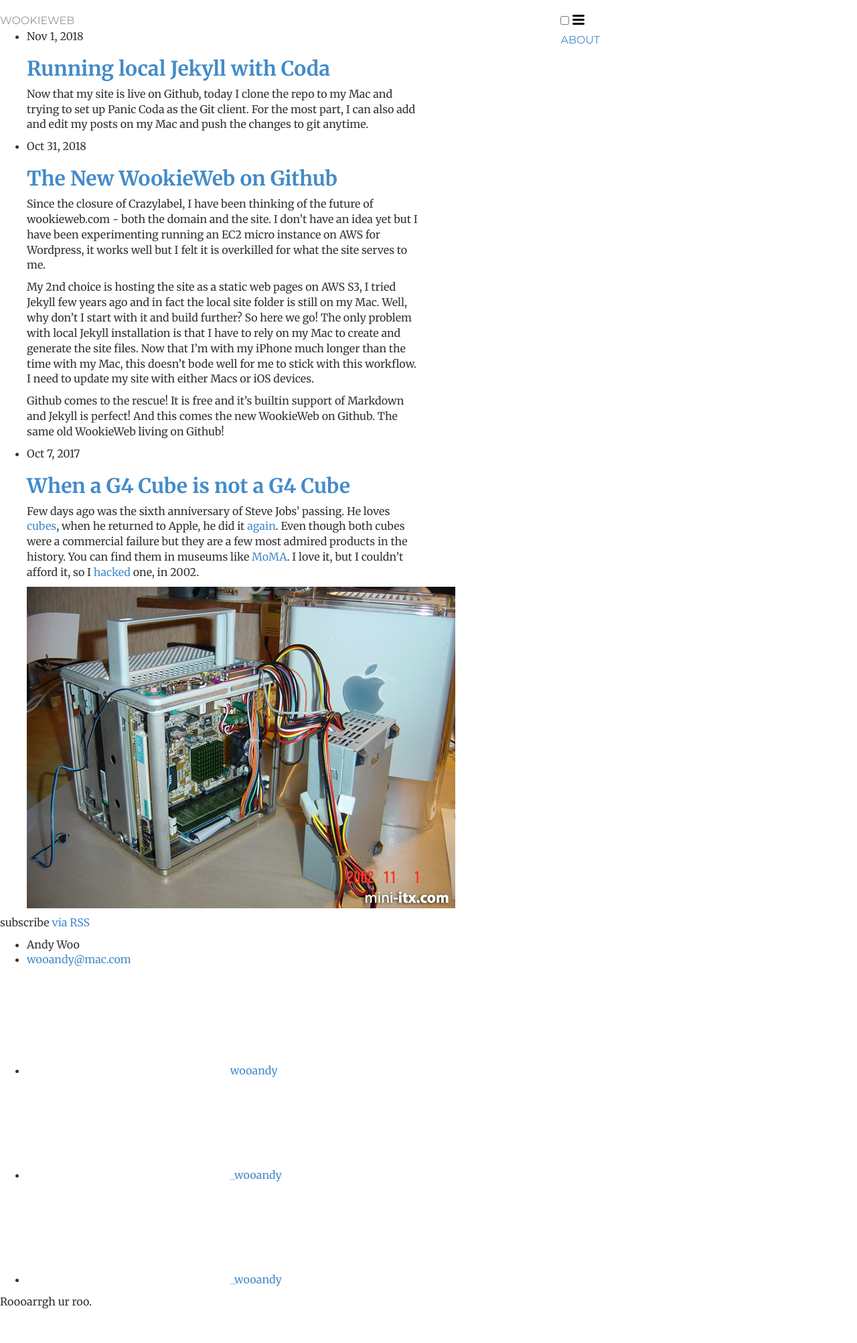
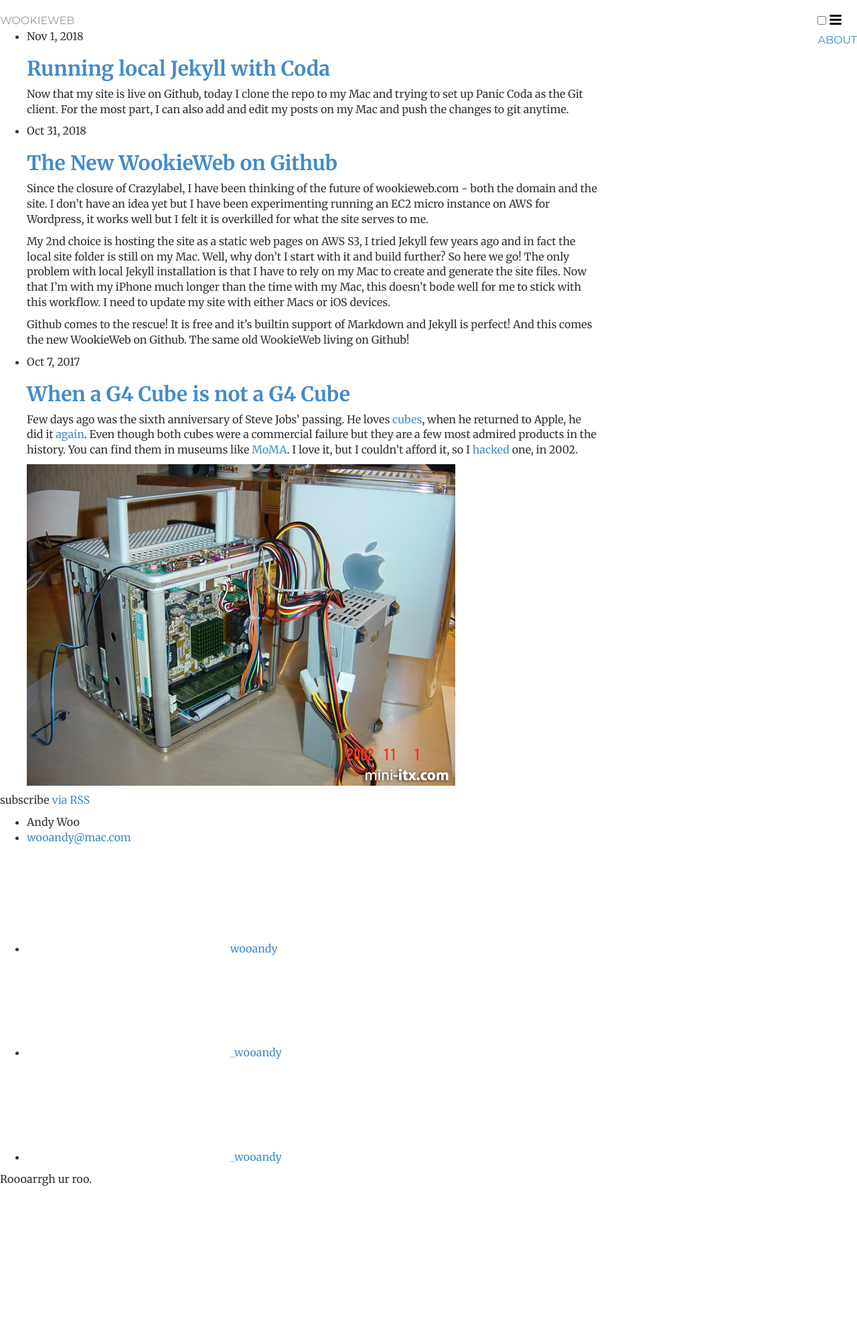
Before and after one commit to wooandy/wooandy.github.io, a Jekyll site: the page built from index.md, in a window 1280 px wide. Shown: the whole page at 67% size. Built offline with Jekyll 4.4.1, drawn with Linux system fonts in a browser that asks for light colours; after the commit the page ends 1822 px from its top, so only the background shows below that.

Commit message:
Fixing CSS issues

```diff
--- a/css/main.css
+++ b/css/main.css
@@ -1,7 +1,7 @@
 @import url(http://fonts.googleapis.com/css?family=Merriweather:300,300italic,400,400italic,700,700italic);
 @import url(http://fonts.googleapis.com/css?family=Montserrat);
 
-body { padding-top: 20px; padding-bottom: 40px; font-family: 'Merriweather', Georgia, Times; font-size: 16px; width: 70%;}
+body { padding-top: 20px; padding-bottom: 40px; font-family: 'Merriweather', Georgia, Times; font-size: 16px; margin:0 auto; }
 
 h1, h2, h3, h4, h5, h6, .h1, .h2, .h3, .h4, .h5, .h6 { font-family: 'Merriweather', Georgia, Times; font-weight: 700;}
 
```
